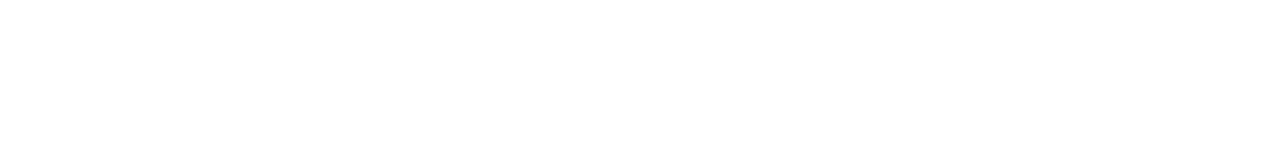
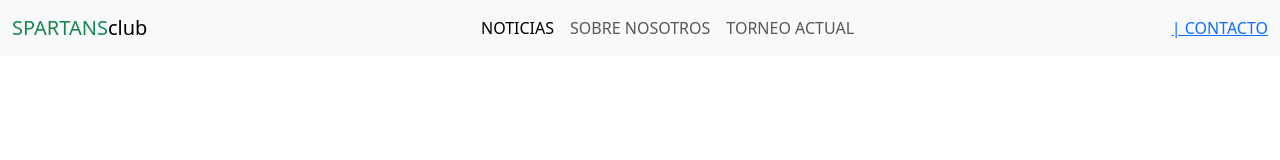
Before and after one commit to vanillaICE23/sPartansPage, a website: page index.html in a window 1280 px wide. Drawn offline with nearby package versions, Linux system fonts and the light colour scheme.

Commit message:
actualizacion nueva idea

```diff
--- a/index.html
+++ b/index.html
@@ -0,0 +1,60 @@
+<!DOCTYPE html>
+<html lang="en">
+  <head>
+    <meta charset="UTF-8" />
+    <meta http-equiv="X-UA-Compatible" content="IE=edge" />
+    <meta name="viewport" content="width=, initial-scale=1.0" />
+    <title>| Home</title>
+    <!--/////////// LINK BOOTSTRAP /////////-->
+    <link
+      href="https://cdn.jsdelivr.net/npm/bootstrap@5.3.0/dist/css/bootstrap.min.css"
+      rel="stylesheet"
+      integrity="sha384-9ndCyUaIbzAi2FUVXJi0CjmCapSmO7SnpJef0486qhLnuZ2cdeRhO02iuK6FUUVM"
+      crossorigin="anonymous"
+    />
+    <!--/////////// LINK CSS /////////-->
+    <link rel="stylesheet" href="./css/style.css" />
+
+    <!--/////////// LINK ICON ///////////-->
+    <link rel="shortcut icon" href="./images/Blyth_Spartans_AFC-logo.png" type="image/x-icon">
+
+  </head>
+  <body>
+    <header>
+      <nav class="navbar navbar-expand-lg bg-body-tertiary">
+        <div class="container-fluid">
+          <a class="navbar-brand" href="#"><span class="text-success">SPARTANS</span>club</a>
+          <button class="navbar-toggler" type="button" data-bs-toggle="collapse" data-bs-target="#navbarText" aria-controls="navbarText" aria-expanded="false" aria-label="Toggle navigation">
+            <span class="navbar-toggler-icon"></span>
+          </button>
+          <div class="collapse navbar-collapse" id="navbarText">
+            <ul class="navbar-nav mx-auto mb-2 mb-lg-0">
+              <li class="nav-item">
+                <a class="nav-link active" aria-current="page" href="#">NOTICIAS</a>
+              </li>
+              <li class="nav-item">
+                <a class="nav-link" href="#">SOBRE NOSOTROS</a>
+              </li>
+              <li class="nav-item">
+                <a class="nav-link" href="#">TORNEO ACTUAL</a>
+              </li>
+            </ul>
+            <a class="navbar-item" href="#">
+             | CONTACTO
+            </a>
+          </div>
+        </div>
+      </nav>
+    </header>
+    <main>
+
+    </main>
+    <footer></footer>
+    <!--/////////// LINK BOOTSTRAP /////////-->
+    <script
+      src="https://cdn.jsdelivr.net/npm/bootstrap@5.3.0/dist/js/bootstrap.bundle.min.js"
+      integrity="sha384-geWF76RCwLtnZ8qwWowPQNguL3RmwHVBC9FhGdlKrxdiJJigb/j/68SIy3Te4Bkz"
+      crossorigin="anonymous"
+    ></script>
+  </body>
+</html>
--- a/sass/style.scss
+++ b/sass/style.scss
@@ -0,0 +1,20 @@
+*{
+    padding: 0 ;
+    margin: 0 ;
+    box-sizing: border-box ;
+    text-decoration: none ;
+    list-style: none ;
+}
+
+
+
+
+///// BARRA NAV /////
+
+.navbar{
+    display: flex;
+    justify-content: center;
+    align-items: center;
+    background-color: none;
+    color: black ;
+}
```
Also changed, not shown: css/style.css, images/Blyth_Spartans_AFC-logo.png (added), 1 other file.
